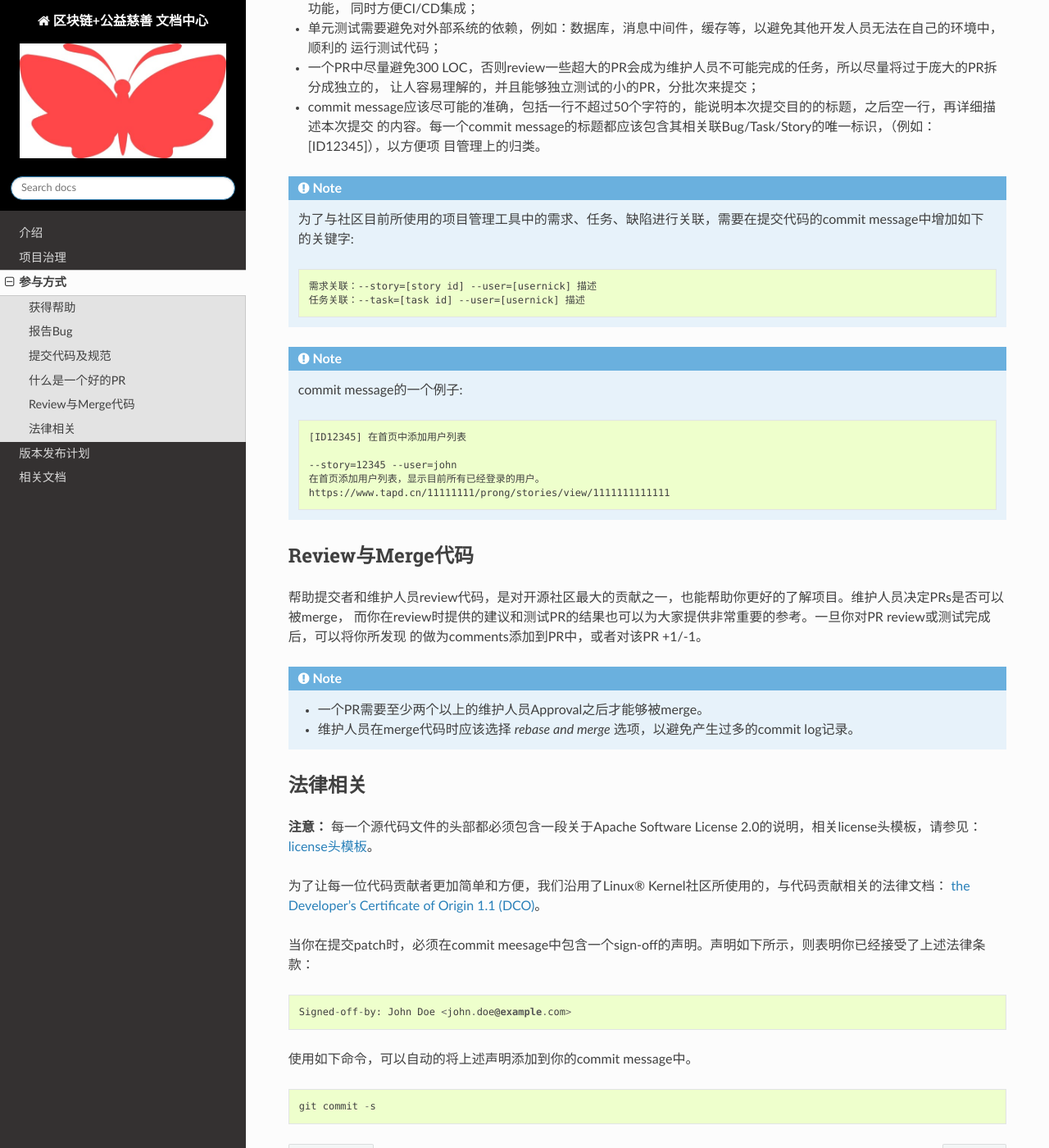
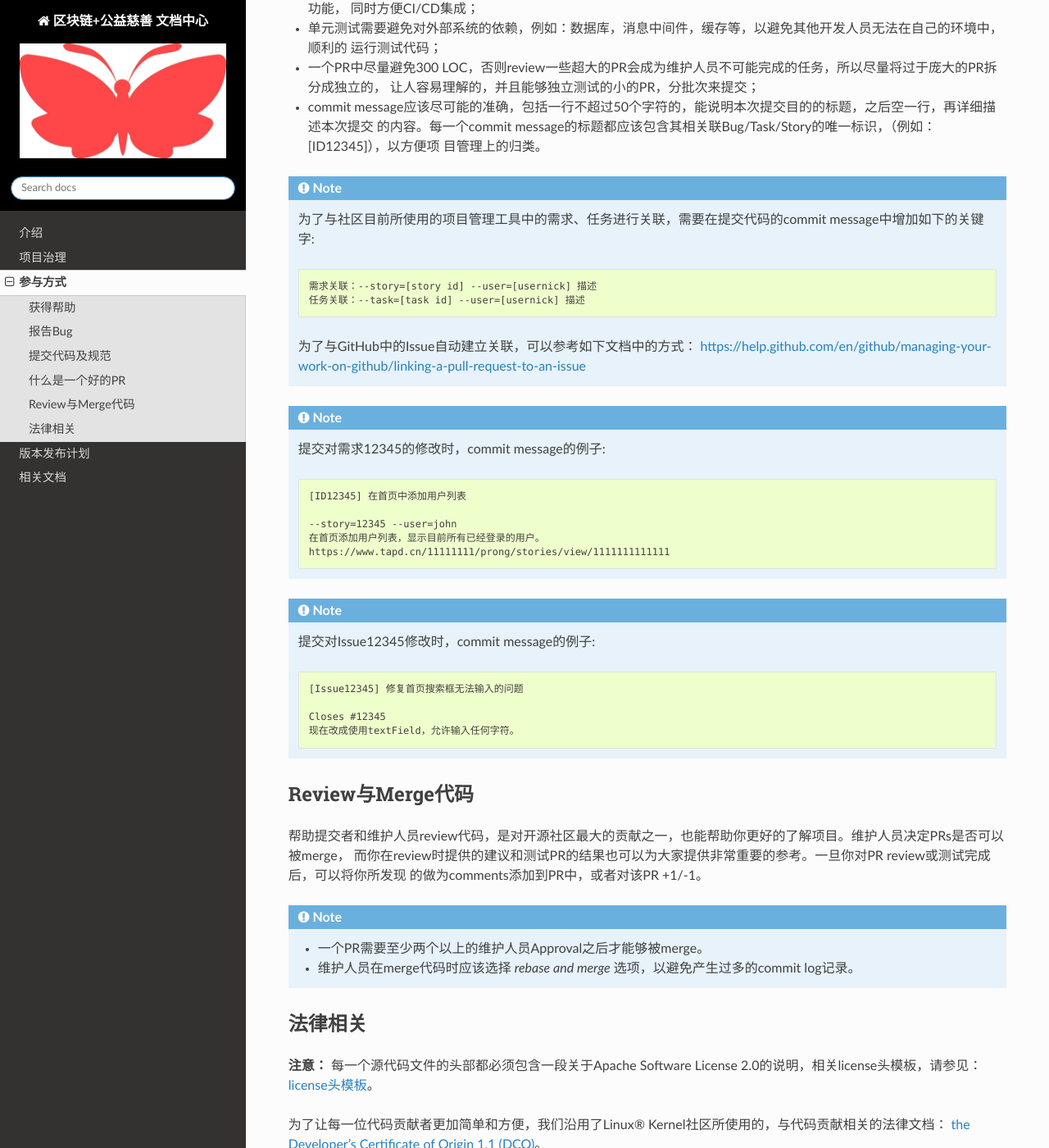
Before and after one commit to csiabb/documents, a Sphinx documentation site: the page built from source/contribution-guide/index.rst, in a window 1280 px wide and 1400 px high, scrolled down 1209 px. Shown: the whole window at 82% size. Built offline with Sphinx 7.4.7 and the Read the Docs theme 2.0.0, drawn with Linux system fonts in a browser that asks for light colours; formulas are drawn with MathJax 3.

Commit message:
[ID1000256] 增加与github issue关联的说明
--story=1000256 --user=david
https://www.tapd.cn/60210943/prong/stories/view/1160210943001000256

Signed-off-by: David Geng <gengjianhua@arxanchain.com>

```diff
--- a/source/contribution-guide/index.rst
+++ b/source/contribution-guide/index.rst
@@ -64,20 +64,32 @@ Pull Request（PR）。PR的提交流程可以参考如下文档：
 
 
 .. note::
-  为了与社区目前所使用的项目管理工具中的需求、任务、缺陷进行关联，需要在提交代码的commit message中增加如下的关键字::
+  为了与社区目前所使用的项目管理工具中的需求、任务进行关联，需要在提交代码的commit message中增加如下的关键字::
 
         需求关联：--story=[story id] --user=[usernick] 描述
         任务关联：--task=[task id] --user=[usernick] 描述
 
+  为了与GitHub中的Issue自动建立关联，可以参考如下文档中的方式：
+  https://help.github.com/en/github/managing-your-work-on-github/linking-a-pull-request-to-an-issue
+
 
 .. note::
-  commit message的一个例子::
+  提交对需求12345的修改时，commit message的例子::
 
         [ID12345] 在首页中添加用户列表
 
         --story=12345 --user=john
         在首页添加用户列表，显示目前所有已经登录的用户。
         https://www.tapd.cn/11111111/prong/stories/view/1111111111111
+
+
+.. note::
+  提交对Issue12345修改时，commit message的例子::
+
+        [Issue12345] 修复首页搜索框无法输入的问题
+
+        Closes #12345
+        现在改成使用textField，允许输入任何字符。
 
 
 Review与Merge代码
```
